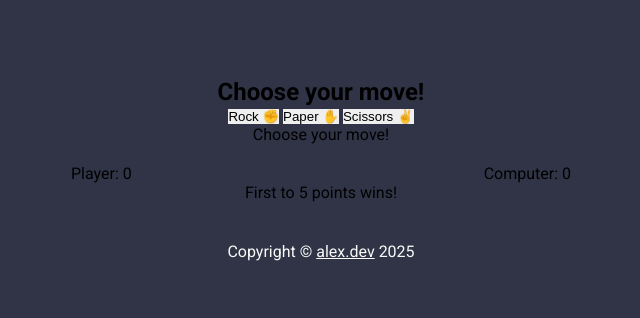
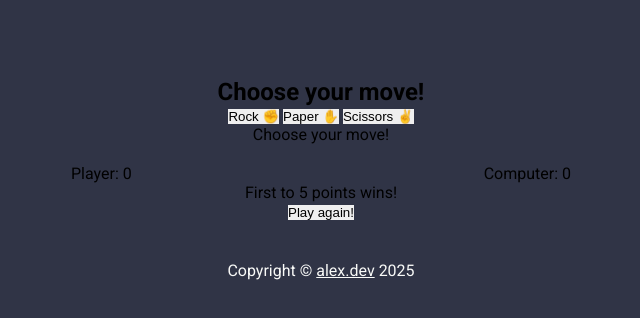
Before and after one commit to alexanderdavies-dev/Rock-Paper-Scissors-, a plain HTML site: page rockpaperscissors.html in a window 1280 px wide. Shown: the part 110-428 px from the top of the page, without its empty margins (319-959 px from the left). Drawn offline with Linux system fonts and the light colour scheme.

Commit message:
feat add reset button

```diff
--- a/rockpaperscissors.html
+++ b/rockpaperscissors.html
@@ -20,13 +20,17 @@
             <button class = "choice-btn" id = "paper-button" >Paper &#9995</button>
             <button class = "choice-btn" id = "scissors-button" >Scissors &#9996</button>
         </div>
-        <div class = "game-msg" id ="game-msg" >Choose your move!</div>
+        <div class = "game-msg" id = "game-msg">Choose your move!</div>
         <div class = "scoreboard">
             <div class = "scores-container">
                 <div class = "score-box" id = "player-score">Player: 0</div>
                 <div class = "score-box" id = "computer-score">Computer: 0</div>
             </div>
             <div class = "scoreboard-msg">First to 5 points wins!</div>
+            <div class = "reset-btn">
+                <button class = "reset" id = "reset-btn">Play again!</button>
+            </div>
+        </div>
         </div>
     </main>
 
```
